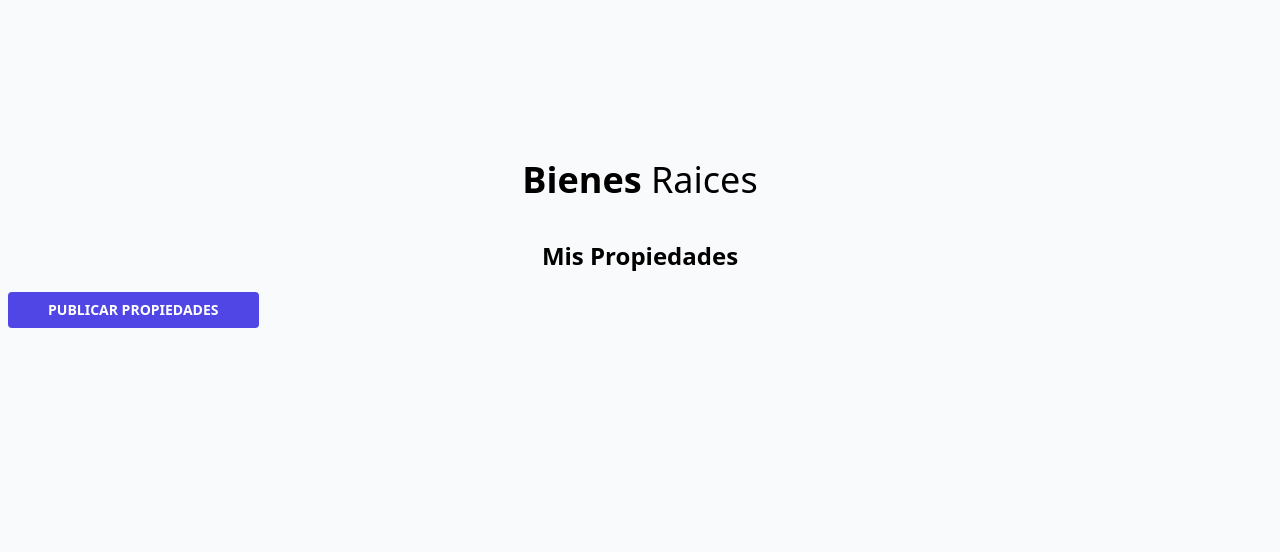
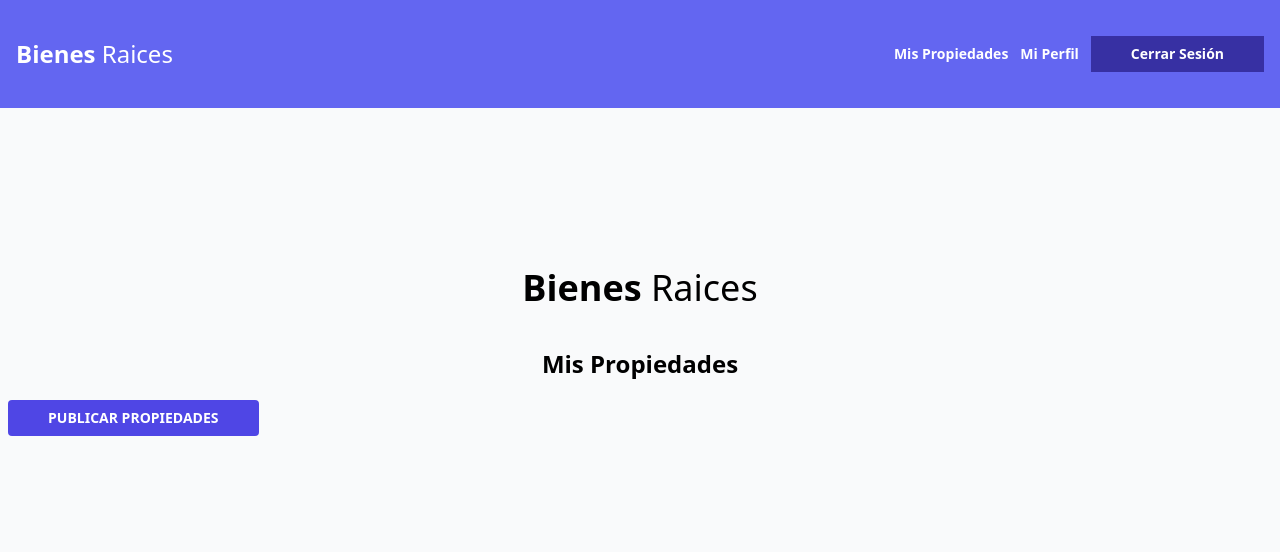
Before and after one commit to Erwin-Gerdes19/BienestarRaices_MVC, a Node server app: page /mis-propiedades in a window 1280 px wide. Shown: the top 552 px of the page. After the commit the page ends 436 px from the top, so only its background shows below. Run offline with Node 20, Linux system fonts and the light colour scheme; some libraries are stand-ins or nearby versions.

Commit message:
Creacion de Archivo Crear pug

```diff
--- a/controllers/propiedadController.js
+++ b/controllers/propiedadController.js
@@ -1,8 +1,20 @@
 const admin = (req, res) => {
     res.render('propiedades/admin', {
-        pagina: 'Mis Propiedades'
+        pagina: 'Mis Propiedades',
+        barra: true
     })
 }
+
+// Formulario para crear una nueva propiedad
+const crear = (req, res) => {
+    res.render('propiedades/crear', {
+        pagina: 'Crear Propiedades',
+        barra: true
+    })
+}
+
+
 export {
-    admin
+    admin,
+    crear
 }
--- a/routes/propiedadesRoutes.js
+++ b/routes/propiedadesRoutes.js
@@ -1,8 +1,9 @@
 import express from "express"
-import { admin } from '../controllers/propiedadController.js'
+import { admin, crear } from '../controllers/propiedadController.js'
 
 const router = express.Router()
 
 router.get('/mis-propiedades', admin)
+router.get('/propiedades/crear', crear)
 
 export default router
--- /dev/null
+++ b/views/layout/header.pug
@@ -0,0 +1,9 @@
+header.bg-indigo-500.p-4
+    .container.mx-auto.flex.justify-between.items-center
+        h1.text-2xl.text-white.font-extrabold.text-center Bienes
+            span.font-normal Raices
+
+        nav(class="my-5 text-sm md:flex md:items-center md:gap-3 font-bold text-white hidden"  )
+            a(href="") Mis Propiedades
+            a(href="") Mi Perfil
+            a(class="bg-indigo-800 py-2 px-10" href="") Cerrar Sesión
--- a/views/layout/index.pug
+++ b/views/layout/index.pug
@@ -6,6 +6,7 @@ html(lang="en")
         title Bienes Raices | #{pagina}
         link(rel="stylesheet", href="/css/app.css")
     body.min-h-screen.bg-gray-50
-
+        if barra
+            include header
         main(class="mx-auto container mt-10 px-2")
             block contenido
```
Also changed, not shown: public/css/app.css, views/propiedades/crear.pug (added), views/propiedades/header.pug (deleted).
